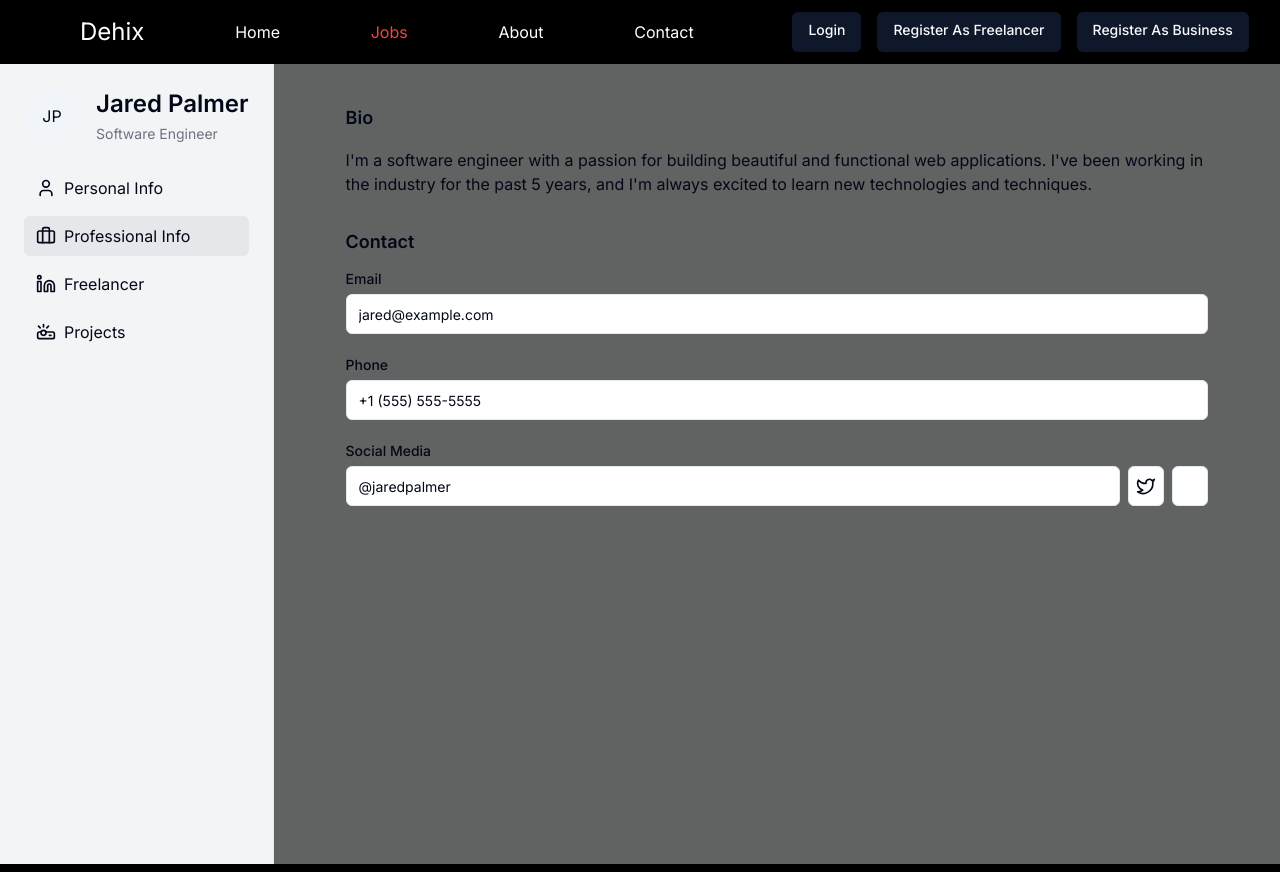
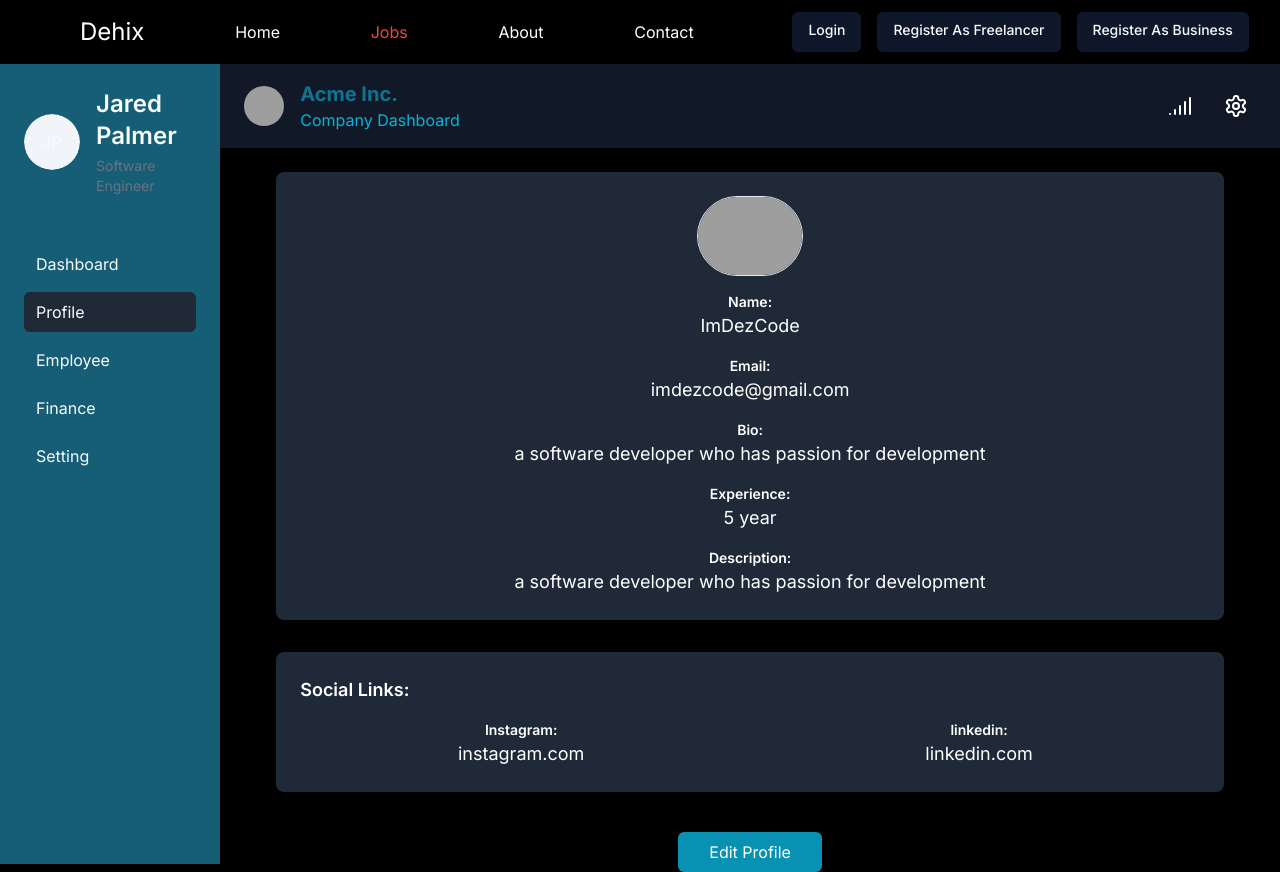
Before and after one commit to Aayushchauhan05/WorkNest, a Next.js app in the folder clientside/: page /companydashboard/personalinfo in a window 1280 px wide. Built offline with nearby package versions, Linux system fonts and the light colour scheme; grey boxes are pictures that could not be loaded.

Commit message:
employee profile is created

```diff
--- a/clientside/src/app/BusinessRegister/page.js
+++ b/clientside/src/app/BusinessRegister/page.js
@@ -95,6 +95,7 @@ toast.success("Registration succesfull")
                 onChange={formik.handleChange}
                 value={formik.values.firstName}
                 type="text"
+
               />
             </div>
             <div className="space-y-2">
@@ -110,6 +111,7 @@ toast.success("Registration succesfull")
                 onChange={formik.handleChange}
                 value={formik.values.lastName}
                 type="text"
+
               />
             </div>
           </div>
@@ -126,6 +128,7 @@ toast.success("Registration succesfull")
               onChange={formik.handleChange}
               value={formik.values.companyName}
               type="text"
+              minLength={8}
             />
           </div>
           <div className="space-y-2">
@@ -221,6 +224,7 @@ toast.success("Registration succesfull")
                 onChange={formik.handleChange}
                 value={formik.values.Position}
                 type="text"
+                minLength={8}
               />
             </div>
           </div>
@@ -236,6 +240,7 @@ toast.success("Registration succesfull")
               type="text"
               onChange={formik.handleChange}
               value={formik.values.Refer}
+              minLength={8}
             />
           </div>
           <div className="space-y-2">
--- a/clientside/src/app/companydashboard/page.js
+++ b/clientside/src/app/companydashboard/page.js
@@ -32,7 +32,7 @@ function page() {
             Dashboard
            </Link>
 
-           <Link href={"/companydashboard/profileInfo"} className="flex items-center gap-3 px-3 py-2 transition-colors rounded-md hover:bg-gray-800 ">
+           <Link href={"/companydashboard/personalinfo"} className="flex items-center gap-3 px-3 py-2 transition-colors rounded-md hover:bg-gray-800 ">
 
             Profile
            </Link>
--- a/clientside/src/app/companydashboard/personalinfo/page.js
+++ b/clientside/src/app/companydashboard/personalinfo/page.js
@@ -1,25 +1,106 @@
+"use client";
+import Link from "next/link";
+import { useState } from "react";
 
-import React from 'react'
-import Link from 'next/link'
-function page() {
+function ProfilePage() {
+  const [isMenuOpen, setIsMenuOpen] = useState(false);
+  const [isModalOpen, setIsModalOpen] = useState(false);
+  const [profile, setProfile] = useState({
+    fullName: "Jared Palmer",
+    experience: "5 years",
+    bio: "I'm a software engineer with a passion for building beautiful and functional web applications. I've been working in the industry for the past 5 years, and I'm always excited to learn new technologies and techniques.",
+    social: "@jaredpalmer",
+    profileImage: "/placeholder-user.jpg",
+  });
+
+  const toggleMenu = () => {
+    setIsMenuOpen(!isMenuOpen);
+  };
+
+  const toggleModal = () => {
+    setIsModalOpen(!isModalOpen);
+  };
+
+  const handleProfileUpdate = (updatedProfile) => {
+    setProfile(updatedProfile);
+    toggleModal();
+  };
+
   return (
     <>
-    <div class="flex w-full min-h-screen">
-    <div class="bg-gray-100 dark:bg-gray-800 p-4 md:p-6 border-r">
-    <div class="flex flex-col gap-6">
-      <div class="flex items-center gap-4">
-        <span class="relative flex shrink-0 overflow-hidden rounded-full h-12 w-12 md:h-14 md:w-14">
-          <span class="flex h-full w-full items-center justify-center rounded-full bg-muted">JP</span>
+      <div className="flex w-full h-screen">
+        <div
+          className={`fixed md:relative p-6 bg-cyan-800 transition-transform transform z-10 ${isMenuOpen ? "translate-x-0" : "-translate-x-full"
+            } md:translate-x-0 md:flex text-gray-50 w-[50%] md:w-[20%]`}
+        >
+          <div className="flex flex-col gap-6">
+            <button
+              onClick={toggleMenu}
+              className="md:hidden p-5 absolute text-xl top-0 right-0 z-50"
+            >
+              X
+            </button>
+
+            <nav className="flex flex-col gap-2 h-screen">
+              <div className="flex items-center gap-4">
+                <span className="relative flex shrink-0 overflow-hidden rounded-full h-12 w-12 md:h-14 md:w-14">
+                  <span className="flex h-full w-full items-center justify-center rounded-full bg-muted">
+                    JP
                   </span>
-        <div class="grid gap-1">
-          <h1 class="text-xl font-semibold md:text-2xl">Jared Palmer</h1>
-          <p class="text-sm text-gray-500 dark:text-gray-400">Software Engineer</p>
+                </span>
+                <div className="grid gap-1">
+                  <h1 className="text-xl font-semibold md:text-2xl">
+                    Jared Palmer
+                  </h1>
+                  <p className="text-sm text-gray-500 dark:text-gray-400">
+                    Software Engineer
+                  </p>
                 </div>
               </div>
-      <nav class="flex flex-col gap-2">
               <Link
-          href={"/personalinfo"}
-          class="flex items-center gap-2 px-3 py-2 rounded-md hover:bg-gray-200 dark:hover:bg-gray-700 transition-colors"
+                href={"/companydashboard"}
+                className="flex items-center mt-10 gap-3 px-3 py-2 transition-colors rounded-md hover:bg-gray-800 "
+              >
+                Dashboard
+              </Link>
+
+              <Link
+                href={"/companydashboard/personalinfo"}
+                className="flex items-center gap-3 px-3 py-2 transition-colors rounded-md bg-gray-800 "
+              >
+                Profile
+              </Link>
+
+              <Link
+                href={"/companydashboard/employees"}
+                className="flex items-center gap-3 px-3 py-2 transition-colors rounded-md hover:bg-gray-800 "
+              >
+                Employee
+              </Link>
+
+              <Link
+                href={"/companydashboard/finance"}
+                className="flex items-center gap-3 px-3 py-2 transition-colors rounded-md hover:bg-gray-800 "
+              >
+                Finance
+              </Link>
+              <Link
+                href={"/companydashboard/settings"}
+                className="flex items-center gap-3 px-3 py-2 transition-colors rounded-md hover:bg-gray-800 "
+              >
+                Setting
+              </Link>
+            </nav>
+          </div>
+        </div>
+
+        <div className="flex flex-col w-full text-white">
+          <header className="bg-gray-900 shadow-sm dark:bg-gray-900">
+            <div className="container flex items-center justify-between px-6 py-4 mx-auto">
+              <div className="flex items-center gap-4">
+                <button
+                  onClick={toggleMenu}
+                  className="inline-flex items-center justify-center w-10 h-10 text-sm font-medium transition-colors rounded-md whitespace-nowrap ring-offset-background focus-visible:outline-none focus-visible:ring-2 focus-visible:ring-ring focus-visible:ring-offset-2 disabled:pointer-events-none disabled:opacity-50 hover:bg-accent hover:text-accent-foreground md:hidden"
                 >
                   <svg
                     xmlns="http://www.w3.org/2000/svg"
@@ -28,20 +109,33 @@ function page() {
                     viewBox="0 0 24 24"
                     fill="none"
                     stroke="currentColor"
-            stroke-width="2"
-            stroke-linecap="round"
-            stroke-linejoin="round"
-            class="h-5 w-5"
+                    strokeWidth="2"
+                    strokeLinecap="round"
+                    strokeLinejoin="round"
+                    className="w-6 h-6 text-gray-500 dark:text-gray-400"
                   >
-            <path d="M19 21v-2a4 4 0 0 0-4-4H9a4 4 0 0 0-4 4v2"></path>
-            <circle cx="12" cy="7" r="4"></circle>
+                    <line x1="4" y1="12" x2="20" y2="12"></line>
+                    <line x1="4" y1="6" x2="20" y2="6"></line>
+                    <line x1="4" y1="18" x2="20" y2="18"></line>
                   </svg>
-          Personal Info
-        </Link>
-        <Link
-          href={" /professionalinfo"}
-          class="flex items-center gap-2 px-3 py-2 rounded-md bg-gray-200 dark:bg-gray-700 transition-colors"
-        >
+                </button>
+                <span className="relative flex w-10 h-10 overflow-hidden rounded-full shrink-0">
+                  <img
+                    className="w-full h-full aspect-square"
+                    src={profile.profileImage}
+                  />
+                </span>
+                <div className="">
+                  <h1 className="text-xl font-bold text-cyan-700 dark:text-gray-50">
+                    Acme Inc.
+                  </h1>
+                  <p className="text-cyan-500 dark:text-gray-400">
+                    Company Dashboard
+                  </p>
+                </div>
+              </div>
+              <div className="flex items-center gap-4">
+                <button className="inline-flex items-center justify-center w-10 h-10 text-sm font-medium transition-colors rounded-md whitespace-nowrap ring-offset-background focus-visible:outline-none focus-visible:ring-2 focus-visible:ring-ring focus-visible:ring-offset-2 disabled:pointer-events-none disabled:opacity-50 hover:bg-accent hover:bg-red-700">
                   <svg
                     xmlns="http://www.w3.org/2000/svg"
                     width="24"
@@ -49,20 +143,19 @@ function page() {
                     viewBox="0 0 24 24"
                     fill="none"
                     stroke="currentColor"
-            stroke-width="2"
-            stroke-linecap="round"
-            stroke-linejoin="round"
-            class="h-5 w-5"
+                    strokeWidth="2"
+                    strokeLinecap="round"
+                    strokeLinejoin="round"
+                    className="w-6 h-6 text-white dark:text-gray-400"
                   >
-            <path d="M16 20V4a2 2 0 0 0-2-2h-4a2 2 0 0 0-2 2v16"></path>
-            <rect width="20" height="14" x="2" y="6" rx="2"></rect>
+                    <path d="M2 20h.01"></path>
+                    <path d="M7 20v-4"></path>
+                    <path d="M12 20v-8"></path>
+                    <path d="M17 20V8"></path>
+                    <path d="M22 4v16"></path>
                   </svg>
-          Professional Info
-        </Link>
-        <Link
-          href={" /viewfreelancer"}
-          class="flex items-center gap-2 px-3 py-2 rounded-md hover:bg-gray-200 dark:hover:bg-gray-700 transition-colors"
-        >
+                </button>
+                <button className="inline-flex items-center justify-center w-10 h-10 text-sm font-medium transition-colors rounded-md whitespace-nowrap ring-offset-background focus-visible:outline-none focus-visible:ring-2 focus-visible:ring-ring focus-visible:ring-offset-2 disabled:pointer-events-none disabled:opacity-50 hover:bg-accent hover:bg-red-700">
                   <svg
                     xmlns="http://www.w3.org/2000/svg"
                     width="24"
@@ -70,127 +163,172 @@ function page() {
                     viewBox="0 0 24 24"
                     fill="none"
                     stroke="currentColor"
-            stroke-width="2"
-            stroke-linecap="round"
-            stroke-linejoin="round"
-            class="h-5 w-5"
+                    strokeWidth="2"
+                    strokeLinecap="round"
+                    strokeLinejoin="round"
+                    className="w-6 h-6 text-white dark:text-gray-400"
                   >
-            <path d="M16 8a6 6 0 0 1 6 6v7h-4v-7a2 2 0 0 0-2-2 2 2 0 0 0-2 2v7h-4v-7a6 6 0 0 1 6-6z"></path>
-            <rect width="4" height="12" x="2" y="9"></rect>
-            <circle cx="4" cy="4" r="2"></circle>
+                    <path d="M12.22 2h-.44a2 2 0 0 0-2 2v.18a2 2 0 0 1-1 1.73l-.43.25a2 2 0 0 1-2 0l-.15-.08a2 2 0 0 0-2.73.73l-.22.38a2 2 0 0 0 .73 2.73l.15.1a2 2 0 0 1 1 1.72v.51a2 2 0 0 1-1 1.74l-.15.09a2 2 0 0 0-.73 2.73l.22.38a2 2 0 0 0 2.73.73l.15-.08a2 2 0 0 1 2 0l.43.25a2 2 0 0 1 1 1.73V20a2 2 0 0 0 2 2h.44a2 2 0 0 0 2-2v-.18a2 2 0 0 1 1-1.73l.43-.25a2 2 0 0 1 2 0l.15.08a2 2 0 0 0 2.73-.73l.22-.39a2 2 0 0 0-.73-2.73l-.15-.08a2 2 0 0 1-1-1.74v-.5a2 2 0 0 1 1-1.74l.15-.09a2 2 0 0 0 .73-2.73l-.22-.38a2 2 0 0 0-2.73-.73l-.15.08a2 2 0 0 1-2 0l-.43-.25a2 2 0 0 1-1-1.73V4a2 2 0 0 0-2-2z"></path>
+                    <circle cx="12" cy="12" r="3"></circle>
                   </svg>
-          Freelancer
-        </Link>
-        <Link
-          class="flex items-center gap-2 px-3 py-2 rounded-md hover:bg-gray-200 dark:hover:bg-gray-700 transition-colors"
-          href="#"
-        >
-          <svg
-            xmlns="http://www.w3.org/2000/svg"
-            width="24"
-            height="24"
-            viewBox="0 0 24 24"
-            fill="none"
-            stroke="currentColor"
-            stroke-width="2"
-            stroke-linecap="round"
-            stroke-linejoin="round"
-            class="h-5 w-5"
-          >
-            <path d="M5 7 3 5"></path>
-            <path d="M9 6V3"></path>
-            <path d="m13 7 2-2"></path>
-            <circle cx="9" cy="13" r="3"></circle>
-            <path d="M11.83 12H20a2 2 0 0 1 2 2v4a2 2 0 0 1-2 2H4a2 2 0 0 1-2-2v-4a2 2 0 0 1 2-2h2.17"></path>
-            <path d="M16 16h2"></path>
-          </svg>
-          Projects
-        </Link>
-      </nav>
+                </button>
               </div>
             </div>
-      <div class="flex-1 bg-gray-100/40 dark:bg-gray-800/40 p-4 md:p-10">
-        <div class="container max-w-6xl grid gap-8">
-          <section>
-            <h2 class="text-lg font-semibold mb-4">Bio</h2>
-            <div class="prose prose-sm dark:prose-invert">
-              <p>
-                I'm a software engineer with a passion for building beautiful and functional web applications. I've been
-                working in the industry for the past 5 years, and I'm always excited to learn new technologies and
-                techniques.
-              </p>
+          </header>
+          <div className="container flex flex-col items-center max-h-screen ">
+
+          <div className="container flex flex-col items-center gap-8 p-6">
+  {/* Personal Information Section */}
+  <section className="w-full flex flex-col items-center bg-gray-800 p-6 rounded-lg shadow-lg text-white space-y-4">
+    <div className="w-full flex items-center justify-center">
+      <img src="#" className="rounded-full h-20 border w-auto" alt="Profile" />
     </div>
+    <div className="flex flex-col items-center w-full">
+      <p className="text-sm font-semibold">Name:</p>
+      <span className="text-lg">ImDezCode</span>
+    </div>
+    <div className="flex flex-col items-center w-full">
+      <p className="text-sm font-semibold">Email:</p>
+      <span className="text-lg">imdezcode@gmail.com</span>
+    </div>
+    <div className="flex flex-col items-center w-full">
+      <p className="text-sm font-semibold">Bio:</p>
+      <span className="text-lg">a software developer who has passion for development</span>
+    </div>
+    <div className="flex flex-col items-center w-full">
+      <p className="text-sm font-semibold">Experience:</p>
+      <span className="text-lg">5 year</span>
+    </div>
+    <div className="flex flex-col items-center w-full">
+      <p className="text-sm font-semibold">Description:</p>
+      <span className="text-lg">a software developer who has passion for development</span>
+    </div>
+
   </section>
-          <section>
-            <h2 class="text-lg font-semibold mb-4">Contact</h2>
-            <div class="grid gap-6">
-              <div class="grid gap-2">
-                <label
-                  class="text-sm font-medium leading-none peer-disabled:cursor-not-allowed peer-disabled:opacity-70"
-                  for="email"
-                >
-                  Email
-                </label>
-                <input
-                  class="flex h-10 w-full rounded-md border border-input bg-background px-3 py-2 text-sm ring-offset-background file:border-0 file:bg-transparent file:text-sm file:font-medium placeholder:text-muted-foreground focus-visible:outline-none focus-visible:ring-2 focus-visible:ring-ring focus-visible:ring-offset-2 disabled:cursor-not-allowed disabled:opacity-50"
-                  id="email"
-                  type="email"
-                  value="jared@example.com"
-                />
+
+  {/* Social Links Section */}
+  <section className="w-full flex flex-col items-center justify-center bg-gray-800 p-6 rounded-lg shadow-lg text-white space-y-4">
+    <div className="flex flex-col w-full">
+      <p className="text-lg font-semibold mb-4">Social Links:</p>
+      <div className="flex space-x-4 items-center">
+      <div className="flex flex-col items-center w-full">
+      <p className="text-sm font-semibold">Instagram:</p>
+      <a className="text-lg">instagram.com</a>
     </div>
-              <div class="grid gap-2">
-                <label
-                  class="text-sm font-medium leading-none peer-disabled:cursor-not-allowed peer-disabled:opacity-70"
-                  for="phone"
-                >
-                  Phone
-                </label>
-                <input
-                  class="flex h-10 w-full rounded-md border border-input bg-background px-3 py-2 text-sm ring-offset-background file:border-0 file:bg-transparent file:text-sm file:font-medium placeholder:text-muted-foreground focus-visible:outline-none focus-visible:ring-2 focus-visible:ring-ring focus-visible:ring-offset-2 disabled:cursor-not-allowed disabled:opacity-50"
-                  id="phone"
-                  type="tel"
-                  value="+1 (555) 555-5555"
-                />
-              </div>
-              <div class="grid gap-2">
-                <label
-                  class="text-sm font-medium leading-none peer-disabled:cursor-not-allowed peer-disabled:opacity-70"
-                  for="social"
-                >
-                  Social Media
-                </label>
-                <div class="flex items-center gap-2">
-                  <input
-                    class="flex h-10 w-full rounded-md border border-input bg-background px-3 py-2 text-sm ring-offset-background file:border-0 file:bg-transparent file:text-sm file:font-medium placeholder:text-muted-foreground focus-visible:outline-none focus-visible:ring-2 focus-visible:ring-ring focus-visible:ring-offset-2 disabled:cursor-not-allowed disabled:opacity-50"
-                    id="social"
-                    type="text"
-                    value="@jaredpalmer"
-                  />
-                  <button class="inline-flex items-center justify-center whitespace-nowrap rounded-md text-sm font-medium ring-offset-background transition-colors focus-visible:outline-none focus-visible:ring-2 focus-visible:ring-ring focus-visible:ring-offset-2 disabled:pointer-events-none disabled:opacity-50 border border-input bg-background hover:bg-accent hover:text-accent-foreground h-10 w-10">
-                    <svg
-                      xmlns="http://www.w3.org/2000/svg"
-                      width="24"
-                      height="24"
-                      viewBox="0 0 24 24"
-                      fill="none"
-                      stroke="currentColor"
-                      stroke-width="2"
-                      stroke-linecap="round"
-                      stroke-linejoin="round"
-                      class="h-5 w-5"
-                    >
-                      <path d="M22 4s-.7 2.1-2 3.4c1.6 10-9.4 17.3-18 11.6 2.2.1 4.4-.6 6-2C3 15.5.5 9.6 3 5c2.2 2.6 5.6 4.1 9 4-.9-4.2 4-6.6 7-3.8 1.1 0 3-1.2 3-1.2z"></path>
-                    </svg>
-                  </button>
-                  <button class="inline-flex items-center justify-center whitespace-nowrap rounded-md text-sm font-medium ring-offset-background transition-colors focus-visible:outline-none focus-visible:ring-2 focus-visible:ring-ring focus-visible:ring-offset-2 disabled:pointer-events-none disabled:opacity-50 border border-input bg-background hover:bg-accent hover:text-accent-foreground h-10 w-10"></button>
+    <div className="flex flex-col items-center w-full">
+      <p className="text-sm font-semibold">linkedin:</p>
+      <a className="text-lg">linkedin.com</a>
     </div>
       </div>
     </div>
   </section>
 </div>
+
+
+            <button
+              onClick={toggleModal}
+              className="mt-4  items-end w-36 px-4 py-2 bg-cyan-600 text-white rounded-md hover:bg-cyan-700"
+            >
+              Edit Profile
+            </button>
           </div>
-    </div></>
-  )
+        </div>
+      </div>
+
+      {isModalOpen && (
+        <ModalProfileForm
+          profile={profile}
+          onClose={toggleModal}
+          onUpdate={handleProfileUpdate}
+        />
+      )}
+    </>
+  );
 }
 
-export default page
+function ModalProfileForm({ profile, onClose, onUpdate }) {
+  const [formData, setFormData] = useState(profile);
+
+  const handleChange = (e) => {
+    const { name, value } = e.target;
+    setFormData({ ...formData, [name]: value });
+  };
+
+  const handleSubmit = (e) => {
+    e.preventDefault();
+    onUpdate(formData);
+  };
+
+  return (
+    <div className="fixed inset-0 flex items-center justify-center z-50">
+      <div className="bg-black bg-opacity-50 absolute inset-0" onClick={onClose}></div>
+      <div className="bg-white rounded-lg p-6 z-10 max-w-lg w-full">
+        <h2 className="text-lg font-semibold mb-4">Edit Profile</h2>
+        <form onSubmit={handleSubmit}>
+          <div className="grid gap-4">
+            <div className="grid gap-2">
+              <label htmlFor="fullName" className="text-sm font-medium">Full Name</label>
+              <input
+                type="text"
+                id="fullName"
+                name="fullName"
+                value={formData.fullName}
+                onChange={handleChange}
+                className="flex h-10 w-full rounded-md border border-input bg-background px-3 py-2 text-sm"
+              />
+            </div>
+            <div className="grid gap-2">
+              <label htmlFor="experience" className="text-sm font-medium">Experience</label>
+              <input
+                type="text"
+                id="experience"
+                name="experience"
+                value={formData.experience}
+                onChange={handleChange}
+                className="flex h-10 w-full rounded-md border border-input bg-background px-3 py-2 text-sm"
+              />
+            </div>
+            <div className="grid gap-2">
+              <label htmlFor="bio" className="text-sm font-medium">Bio</label>
+              <textarea
+                id="bio"
+                name="bio"
+                value={formData.bio}
+                onChange={handleChange}
+                className="flex h-24 w-full rounded-md border border-input bg-background px-3 py-2 text-sm"
+              ></textarea>
+            </div>
+            <div className="grid gap-2">
+              <label htmlFor="social" className="text-sm font-medium">Social Media</label>
+              <input
+                type="text"
+                id="social"
+                name="social"
+                value={formData.social}
+                onChange={handleChange}
+                className="flex h-10 w-full rounded-md border border-input bg-background px-3 py-2 text-sm"
+              />
+            </div>
+          </div>
+          <div className="flex justify-end mt-4">
+            <button
+              type="button"
+              onClick={onClose}
+              className="inline-flex items-center px-4 py-2 mr-2 text-sm font-medium text-gray-700 bg-gray-200 rounded-md hover:bg-gray-300"
+            >
+              Cancel
+            </button>
+            <button
+              type="submit"
+              className="inline-flex items-center px-4 py-2 text-sm font-medium text-white bg-cyan-600 rounded-md hover:bg-cyan-700"
+            >
+              Save
+            </button>
+          </div>
+        </form>
+      </div>
+    </div>
+  );
+}
+
+export default ProfilePage;
```
Also changed, not shown: clientside/src/app/FreelancerRegister/page.js (+12 -2 lines). Lines whose indentation alone changed are shown as unchanged.
